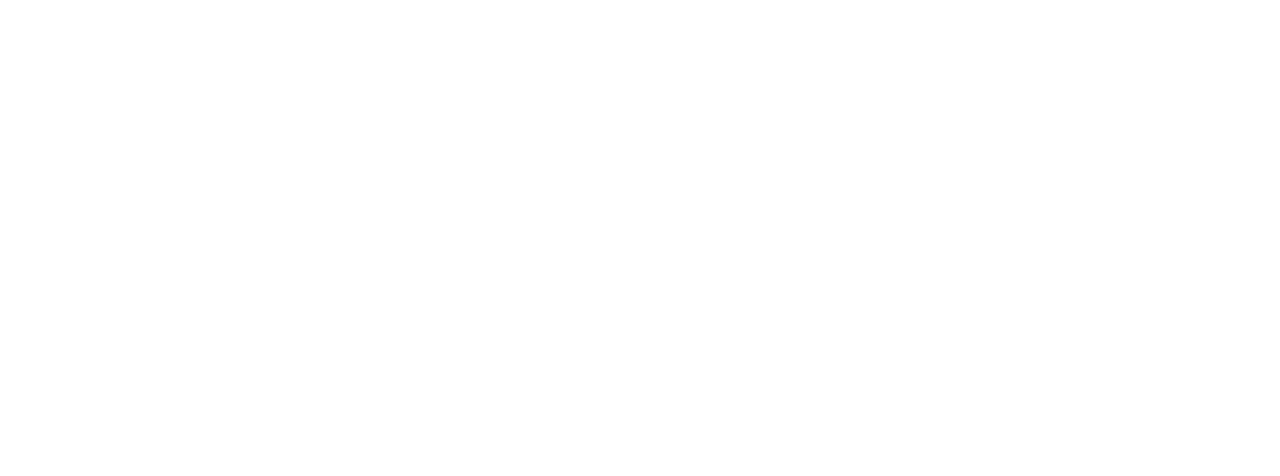
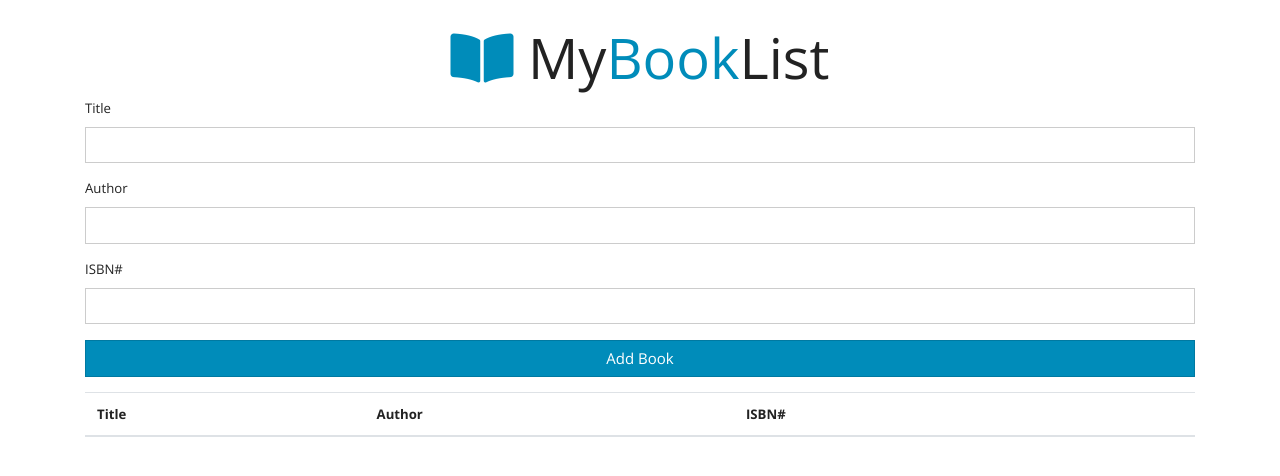
Before and after one commit to nikita-rudenko/html-css-practice, a plain HTML site: page 14. OOP Booklist/index.html in a window 1280 px wide. Drawn offline with nearby package versions, Linux system fonts and the light colour scheme.

Commit message:
14 template setup

```diff
--- a/14. OOP Booklist/index.html
+++ b/14. OOP Booklist/index.html
@@ -17,6 +17,45 @@
 		<title>Booklist App</title>
 	</head>
 	<body>
+		<div class="container mt-4">
+			<h1 class="display-4 text-center">
+				<i class="fas fa-book-open text-primary"></i> My<span
+					class="text-primary"
+					>Book</span
+				>List
+			</h1>
+			<form>
+				<div class="form-group">
+					<label for="title">Title</label>
+					<input type="text" id="title" class="form-control" />
+				</div>
+				<div class="form-group">
+					<label for="author">Author</label>
+					<input type="text" id="author" class="form-control" />
+				</div>
+				<div class="form-group">
+					<label for="isbn">ISBN#</label>
+					<input type="text" id="isbn" class="form-control" />
+				</div>
+				<input
+					type="submit"
+					value="Add Book"
+					class="btn btn-primary btn-block"
+				/>
+			</form>
+			<table class="table table-striped">
+				<thead>
+					<tr>
+						<th>Title</th>
+						<th>Author</th>
+						<th>ISBN#</th>
+						<th></th>
+					</tr>
+				</thead>
+				<tbody id="book-list"></tbody>
+			</table>
+		</div>
+
 		<script src="./js/script.js"></script>
 	</body>
 </html>
```
